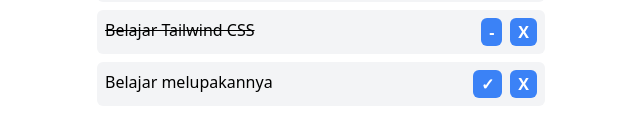
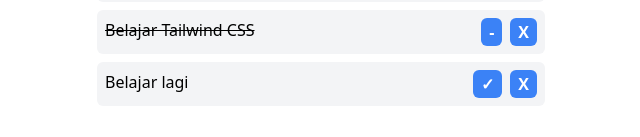
Before and after one commit to hudas9/gdgoc-nf-frontend, a React (Vite) app: page / in a window 1280 px wide. Shown: the part 447-584 px from the top of the page, without its empty margins (319-959 px from the left). Built offline with nearby package versions, Linux system fonts and the light colour scheme.

Commit message:
Update App.jsx

```diff
--- a/src/App.jsx
+++ b/src/App.jsx
@@ -36,7 +36,7 @@
   const [tasks, setTasks] = useState([
     { title: "Belajar React", completed: true },
     { title: "Belajar Tailwind CSS", completed: true },
-    { title: "Belajar melupakannya", completed: false },
+    { title: "Belajar lagi", completed: false },
   ]);
 
   function addTask(e) {
```
